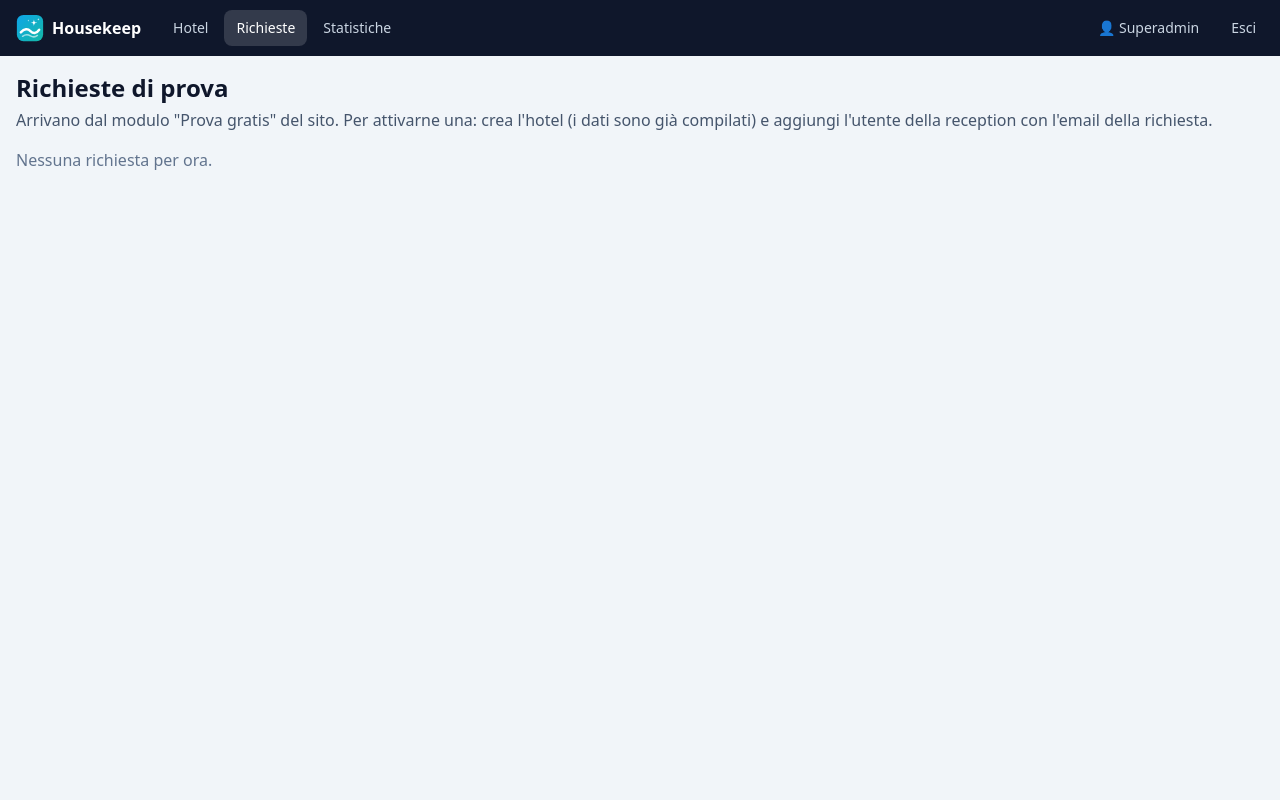
After one commit to Caorlit/housekeephotel-v2, a Laravel app: page /admin/richieste in a window 1280 px wide. The commit adds this page. Run offline with Laravel 12, Linux system fonts and the light colour scheme; a user stored in the database is signed in; data comes from the database, SQL or seed files in the repository; data that the repository does not hold is empty; style sheets or scripts are compiled from the project's sources.

Commit message:
Richieste di prova dal sito: modulo pubblico (anti-spam), avviso email, pagina Richieste nel superadmin, creazione hotel precompilata
Co-Authored-By: Claude Opus 5.5 <noreply@anthropic.com>
Claude-Session: https://claude.ai/code/session_01W8rZ7aJZjxNS7PNpEKV9Ss

```diff
--- /dev/null
+++ b/app/Http/Controllers/Admin/RichiesteController.php
@@ -0,0 +1,29 @@
+<?php
+
+namespace App\Http\Controllers\Admin;
+
+use App\Http\Controllers\Controller;
+use App\Models\TrialRequest;
+use Illuminate\Http\RedirectResponse;
+use Illuminate\Http\Request;
+use Illuminate\Validation\Rule;
+use Illuminate\View\View;
+
+/** Superadmin: richieste di prova arrivate dal sito. */
+class RichiesteController extends Controller
+{
+    public function index(): View
+    {
+        return view('admin.richieste', [
+            'richieste' => TrialRequest::with('hotelCreato')->latest()->paginate(50),
+            'stati' => TrialRequest::STATI,
+        ]);
+    }
+
+    public function update(Request $request, TrialRequest $richiesta): RedirectResponse
+    {
+        $richiesta->update($request->validate(['stato' => ['required', Rule::in(array_keys(TrialRequest::STATI))]]));
+
+        return back()->with('ok', "Richiesta di {$richiesta->hotel}: ".TrialRequest::STATI[$richiesta->stato].'.');
+    }
+}
--- /dev/null
+++ b/app/Models/TrialRequest.php
@@ -0,0 +1,19 @@
+<?php
+
+namespace App\Models;
+
+use Illuminate\Database\Eloquent\Model;
+use Illuminate\Database\Eloquent\Relations\BelongsTo;
+
+/** Richiesta di prova gratuita arrivata dal sito. */
+class TrialRequest extends Model
+{
+    public const STATI = ['nuova' => 'Nuova', 'contattata' => 'Contattata', 'attivata' => 'Attivata', 'scartata' => 'Scartata'];
+
+    protected $fillable = ['nome', 'hotel', 'citta', 'email', 'telefono', 'camere', 'messaggio', 'lingua', 'stato', 'hotel_id'];
+
+    public function hotelCreato(): BelongsTo
+    {
+        return $this->belongsTo(Hotel::class, 'hotel_id');
+    }
+}
--- /dev/null
+++ b/config/housekeep.php
@@ -0,0 +1,6 @@
+<?php
+
+return [
+    // Sito di presentazione (pagine statiche): dove tornare dopo il modulo "Prova gratis".
+    'sito_url' => env('SITO_URL', 'https://housekeephotel.com'),
+];
--- a/resources/views/admin/hotel-form.blade.php
+++ b/resources/views/admin/hotel-form.blade.php
@@ -6,6 +6,7 @@
 <h1 class="text-2xl font-bold mt-2 mb-4">Nuovo hotel</h1>
 <form method="POST" action="{{ route('admin.hotel.store') }}" class="bg-white rounded-xl shadow-sm p-5 space-y-4 max-w-3xl">
     @csrf
+    @if ($richiesta)<input type="hidden" name="richiesta" value="{{ $richiesta }}">@endif
     @include('admin._hotel-campi')
     <button class="rounded-lg bg-slate-900 text-white px-5 py-2 font-semibold">Crea hotel</button>
 </form>
--- /dev/null
+++ b/resources/views/admin/richieste.blade.php
@@ -0,0 +1,43 @@
+@extends('layouts.app')
+@section('titolo', 'Richieste di prova')
+
+@section('content')
+<h1 class="text-2xl font-bold mb-1">Richieste di prova</h1>
+<p class="text-slate-600 mb-4">Arrivano dal modulo "Prova gratis" del sito. Per attivarne una: crea l'hotel (i dati sono già compilati) e aggiungi l'utente della reception con l'email della richiesta.</p>
+
+<div class="space-y-3">
+    @forelse ($richieste as $r)
+        <div @class(['bg-white rounded-xl shadow-sm p-4', 'opacity-60' => in_array($r->stato, ['attivata', 'scartata'])])>
+            <div class="flex flex-wrap items-baseline gap-x-3 gap-y-1">
+                <span class="text-lg font-bold">{{ $r->hotel }}</span>
+                @if ($r->citta)<span class="text-slate-500">{{ $r->citta }}</span>@endif
+                <span class="text-xs rounded-full bg-slate-100 px-2 py-0.5">{{ strtoupper($r->lingua) }}</span>
+                <span class="ml-auto text-sm text-slate-500">{{ $r->created_at->timezone('Europe/Rome')->format('d/m/Y H:i') }}</span>
+            </div>
+            <div class="mt-1 text-sm">
+                <b>{{ $r->nome }}</b> · <a href="mailto:{{ $r->email }}" class="underline">{{ $r->email }}</a>
+                @if ($r->telefono) · <a href="tel:{{ preg_replace('/[^0-9+]/', '', $r->telefono) }}" class="underline">{{ $r->telefono }}</a>@endif
+                @if ($r->camere) · {{ $r->camere }} camere @endif
+            </div>
+            @if ($r->messaggio)<p class="mt-2 text-sm text-slate-700 whitespace-pre-line">{{ $r->messaggio }}</p>@endif
+            <div class="mt-3 flex flex-wrap items-center gap-2">
+                <form method="POST" action="{{ route('admin.richieste.update', $r) }}" class="flex items-center gap-2">
+                    @csrf @method('PUT')
+                    <select name="stato" class="border rounded-lg px-2 py-1.5 text-sm" onchange="this.form.submit()">
+                        @foreach ($stati as $k => $n)<option value="{{ $k }}" @selected($r->stato === $k)>{{ $n }}</option>@endforeach
+                    </select>
+                </form>
+                @unless ($r->hotelCreato)
+                    <a href="{{ route('admin.hotel.create', ['nome' => $r->hotel, 'email' => $r->email, 'telefono' => $r->telefono, 'indirizzo' => $r->citta, 'richiesta' => $r->id]) }}"
+                       class="rounded-lg bg-slate-900 text-white px-3 py-1.5 text-sm font-semibold">+ Crea l'hotel</a>
+                @else
+                    <a href="{{ route('admin.hotel.show', $r->hotelCreato) }}" class="text-sm underline">Hotel creato: {{ $r->hotelCreato->nome }}</a>
+                @endunless
+            </div>
+        </div>
+    @empty
+        <p class="text-slate-500">Nessuna richiesta per ora.</p>
+    @endforelse
+</div>
+<div class="mt-4">{{ $richieste->links() }}</div>
+@endsection
--- a/resources/views/layouts/app.blade.php
+++ b/resources/views/layouts/app.blade.php
@@ -15,7 +15,7 @@
     @auth
         @php
             $voci = auth()->user()->isSuperadmin()
-                ? ['admin.index' => 'Hotel', 'admin.statistiche' => 'Statistiche']
+                ? ['admin.index' => 'Hotel', 'admin.richieste' => 'Richieste', 'admin.statistiche' => 'Statistiche']
                 : [
                     'reception.tabellone' => 'Tabellone',
                     'reception.giornata' => 'Preparazione del giorno',
--- a/routes/web.php
+++ b/routes/web.php
@@ -2,6 +2,7 @@
 
 use App\Http\Controllers\Addetta\AddettaController;
 use App\Http\Controllers\Admin\HotelController;
+use App\Http\Controllers\Admin\RichiesteController;
 use App\Http\Controllers\Admin\StatisticheController;
 use App\Http\Controllers\Admin\UtentiController;
 use App\Http\Controllers\Auth\LoginController;
@@ -14,6 +15,7 @@ use App\Http\Controllers\Reception\GiornataController;
 use App\Http\Controllers\Reception\ImportaPrenotazioniController;
 use App\Http\Controllers\Reception\PrenotazioniController;
 use App\Http\Controllers\Reception\TabelloneController;
+use App\Http\Controllers\RichiestaProvaController;
 use Illuminate\Foundation\Http\Middleware\PreventRequestForgery;
 use Illuminate\Session\Middleware\StartSession;
 use Illuminate\Support\Facades\Route;
@@ -92,6 +94,8 @@ Route::middleware(['auth', 'ruolo:reception', 'hotel'])->prefix('reception')->na
 Route::middleware(['auth', 'ruolo:superadmin'])->prefix('admin')->name('admin.')->group(function () {
     Route::get('/', [HotelController::class, 'index'])->name('index');
     Route::get('/statistiche', [StatisticheController::class, 'index'])->name('statistiche');
+    Route::get('/richieste', [RichiesteController::class, 'index'])->name('richieste');
+    Route::put('/richieste/{richiesta}', [RichiesteController::class, 'update'])->name('richieste.update');
     Route::get('/hotel/nuovo', [HotelController::class, 'create'])->name('hotel.create');
     Route::post('/hotel', [HotelController::class, 'store'])->name('hotel.store');
     Route::get('/hotel/{hotel}', [HotelController::class, 'show'])->name('hotel.show');
@@ -101,6 +105,12 @@ Route::middleware(['auth', 'ruolo:superadmin'])->prefix('admin')->name('admin.')
     Route::put('/utenti/{user}', [UtentiController::class, 'update'])->name('utenti.update');
     Route::post('/utenti/{user}/invito', [UtentiController::class, 'invito'])->name('utenti.invito');
 });
+
+// Modulo "Prova gratis" del sito housekeephotel.com (form HTML da un altro dominio).
+Route::post('/richiesta-prova', [RichiestaProvaController::class, 'store'])
+    ->middleware('throttle:5,10')
+    ->withoutMiddleware([StartSession::class, ShareErrorsFromSession::class, PreventRequestForgery::class])
+    ->name('richiesta-prova');
 
 // Foto di una segnalazione inoltrata su WhatsApp: link firmato, scade dopo 30 giorni.
 Route::get('/f/{issue}', [FotoController::class, 'condivisa'])
```
Also changed, not shown: app/Http/Controllers/Admin/HotelController.php (+11 -2 lines), app/Http/Controllers/RichiestaProvaController.php (added, +54 -0 lines), tests/Feature/RichiestaProvaTest.php (added, +77 -0 lines), database/migrations/2026_11_15_000002_create_trial_requests_table.php (added), 4 other files.
